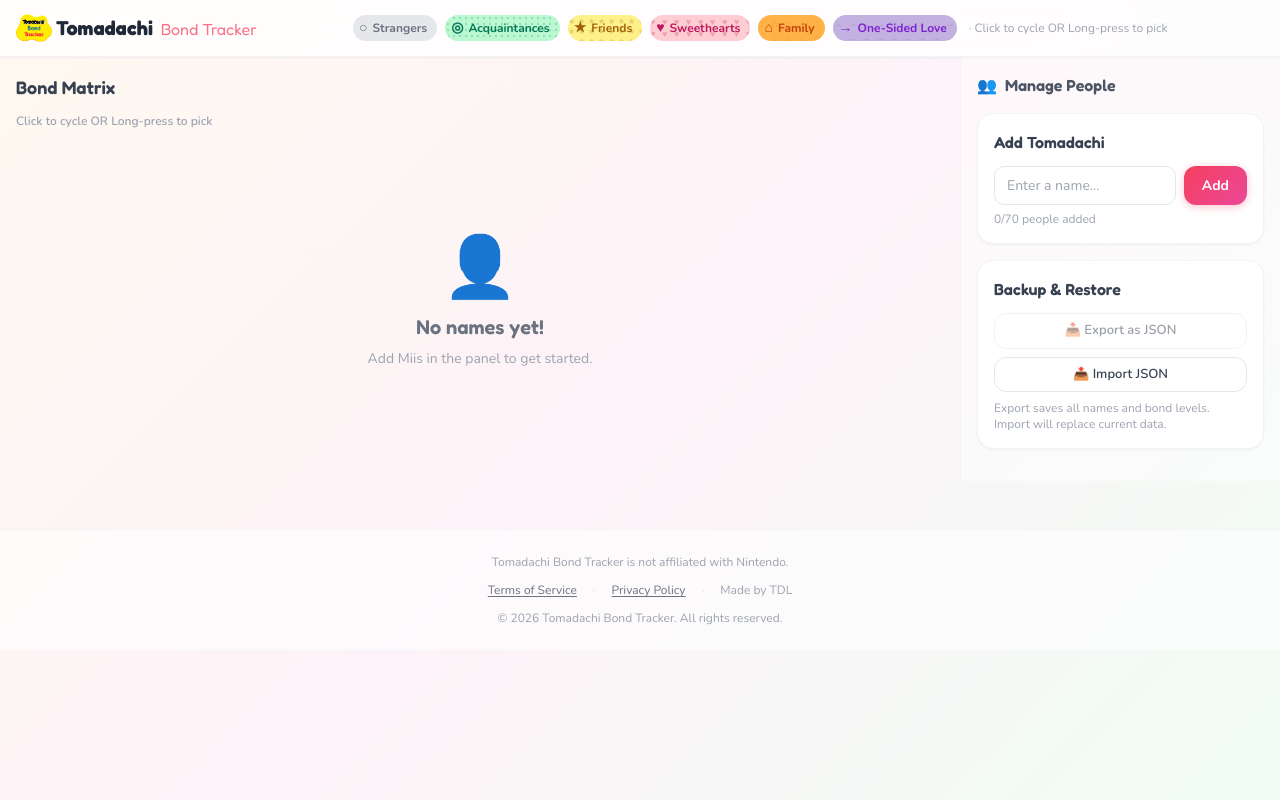
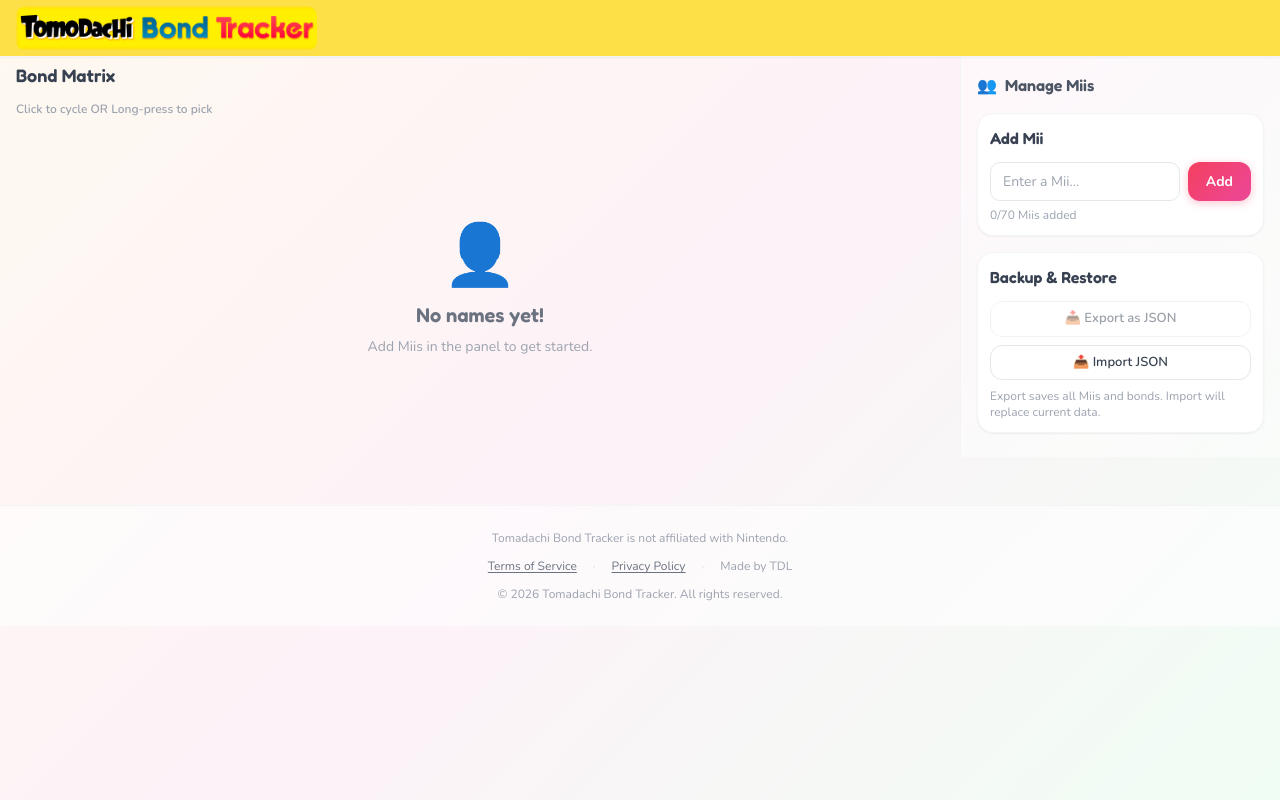
Before and after one commit to cheydolph/tomadachi-bond-tracker, a Next.js app: page / in a window 1280 px wide. Built offline with nearby package versions, Linux system fonts and the light colour scheme.

Commit message:
Updated CSS and logo

```diff
--- a/app/page.tsx
+++ b/app/page.tsx
@@ -88,37 +88,30 @@ export default function HomePage() {
       )}
 
       {/* ── Sticky header / menu bar ────────────────────────────── */}
-      <header className="sticky top-0 z-40 bg-white/80 backdrop-blur-md border-b border-gray-100 shadow-sm">
+      <header className="sticky top-0 z-40 bg-yellow-300 backdrop-blur-md border-b border-gray-100 shadow-sm">
         <div className="max-w-screen-xl mx-auto px-4 h-14 flex items-center justify-between gap-2">
-          <div className="flex items-center flex-shrink-0">
+          <div className="flex items-center flex-shrink-0 ring-2 ring-offset-0 ring-yellow-300 rounded-xl">
             <img
-              src="/tbt.png"
+              src="/tdbt_banner.png"
               alt="Tomadachi Bond Tracker"
               width={140}
-              height={36}
-              style={{ height: "36px", width: "auto", maxWidth: "140px", objectFit: "contain" }}
+              height={45}
+              style={{
+                height: "45px",
+                maxHeight: "50px",
+                width: "auto",
+                objectFit: "contain",
+                borderRadius: "10px"
+                }}
             />
-            <h1
-              className="text-xl font-bold text-gray-800 ml-1"
-              style={{ fontFamily: "Fredoka" }}
-            >
-              Tomadachi
-              <span className="text-rose-400 ml-2 font-normal text-base sm:inline">
-                Bond Tracker
-              </span>
-            </h1>
-          </div>
-
-          <div className="hidden lg:flex flex-1 justify-center">
-            <BondLegend />
           </div>
 
           <div className="flex items-center gap-2 flex-shrink-0">
             {data.names.length > 0 && (
-              <span className="hidden sm:flex items-center gap-1 text-xs text-gray-500 bg-white rounded-full px-2.5 py-1 border border-gray-200">
+              <span className="hidden sm:flex items-center gap-1 text-base text-gray-500 bg-white rounded-full px-2.5 py-1 border border-gray-200">
                 <span>👥</span>
                 <span className="font-bold text-gray-700">{data.names.length}</span>{" "}
-                people
+                Miis
               </span>
             )}
             <button
@@ -145,7 +138,7 @@ export default function HomePage() {
 
       {/* ── Page body ───────────────────────────────────────────── */}
       <div className="max-w-screen-xl mx-auto flex relative">
-        <main className="flex-1 p-4 min-w-0">
+        <main className="flex-1 px-4 py-1 min-w-0">
           {isMobile ? (
             <>
               {hasEnoughNamesToFilter && (
@@ -217,7 +210,7 @@ export default function HomePage() {
                 className="text-base font-semibold text-gray-600 mb-4 flex items-center gap-2"
                 style={{ fontFamily: "Fredoka" }}
               >
-                <span>👥</span> Manage People
+                <span>👥</span> Manage Miis
               </h2>
               <NamePanel
                 data={data}
@@ -257,7 +250,7 @@ export default function HomePage() {
                     className="text-base font-semibold text-gray-700"
                     style={{ fontFamily: "Fredoka" }}
                   >
-                    Manage People
+                    Manage Miis
                   </h2>
                   <button
                     onClick={() => setMobilePanelOpen(false)}
--- a/components/BondLegend.tsx
+++ b/components/BondLegend.tsx
@@ -6,6 +6,7 @@ import { BOND_CONFIG, ALL_BOND_LEVELS } from "@/lib/types";
 export default function BondLegend() {
   return (
     <div className="flex flex-wrap gap-2 items-center">
+      <span className={`text-sm font-semibold`}>Legend: </span>
       {ALL_BOND_LEVELS.map((level) => {
         const cfg = BOND_CONFIG[level];
         return (
@@ -21,9 +22,6 @@ export default function BondLegend() {
           </div>
         );
       })}
-      <span className="text-xs text-gray-400 ml-1">
-        · Click to cycle OR Long-press to pick
-      </span>
     </div>
   );
 }
--- a/components/NamePanel.tsx
+++ b/components/NamePanel.tsx
@@ -107,18 +107,18 @@ export default function NamePanel({
   return (
     <div className="flex flex-col gap-4">
       {/* Add Tomadachi */}
-      <div className="bg-white rounded-2xl p-4 shadow-sm border border-gray-100">
+      <div className="bg-white rounded-2xl p-3 shadow-sm border border-gray-100">
         <h2
           className="text-base font-semibold text-gray-700 mb-3"
           style={{ fontFamily: "Fredoka" }}
         >
-          Add Tomadachi
+          Add Mii
         </h2>
         <div className="flex gap-2">
           <input
             className="input-field"
             type="text"
-            placeholder="Enter a name…"
+            placeholder="Enter a Mii…"
             value={input}
             onChange={(e) => {
               setInput(e.target.value);
@@ -141,24 +141,24 @@ export default function NamePanel({
           <p className="text-xs text-red-500 mt-1.5 font-semibold">{error}</p>
         )}
         <p className="text-xs text-gray-400 mt-1.5">
-          {names.length}/{MAX_NAMES} people added
+          {names.length}/{MAX_NAMES} Miis added
         </p>
       </div>
 
       {/* Name list */}
       {names.length > 0 && (
-        <div className="bg-white rounded-2xl p-4 shadow-sm border border-gray-100">
+        <div className="bg-white rounded-2xl p-3 shadow-sm border border-gray-100">
           <h2
             className="text-base font-semibold text-gray-700 mb-3"
             style={{ fontFamily: "Fredoka" }}
           >
-            People ({names.length})
+            Miis ({names.length})
           </h2>
           <ul className="flex flex-col gap-1.5 max-h-64 overflow-y-auto pr-1">
             {names.map((name) => (
               <li
                 key={name}
-                className="flex items-center gap-2 group rounded-xl px-2 py-1.5 hover:bg-gray-50 transition-colors"
+                className="flex items-center gap-2 group rounded-xl px-2 py-1.5 hover:bg-gray-50 transition-colors border"
               >
                 <span className="text-gray-300 text-xs">👤</span>
 
@@ -173,7 +173,7 @@ export default function NamePanel({
                     maxLength={40}
                   />
                 ) : (
-                  <span className="flex-1 text-sm text-gray-700 font-medium truncate">
+                  <span className="flex-1 text-xs text-gray-700 font-medium truncate">
                     {name}
                   </span>
                 )}
@@ -203,7 +203,7 @@ export default function NamePanel({
       )}
 
       {/* Export / Import */}
-      <div className="bg-white rounded-2xl p-4 shadow-sm border border-gray-100">
+      <div className="bg-white rounded-2xl p-3 shadow-sm border border-gray-100">
         <h2
           className="text-base font-semibold text-gray-700 mb-3"
           style={{ fontFamily: "Fredoka" }}
@@ -242,7 +242,7 @@ export default function NamePanel({
           )}
         </div>
         <p className="text-xs text-gray-400 mt-2">
-          Export saves all names and bond levels. Import will replace current
+          Export saves all Miis and bonds. Import will replace current
           data.
         </p>
       </div>
```
Also changed, not shown: public/tdbt_banner.png (added).
